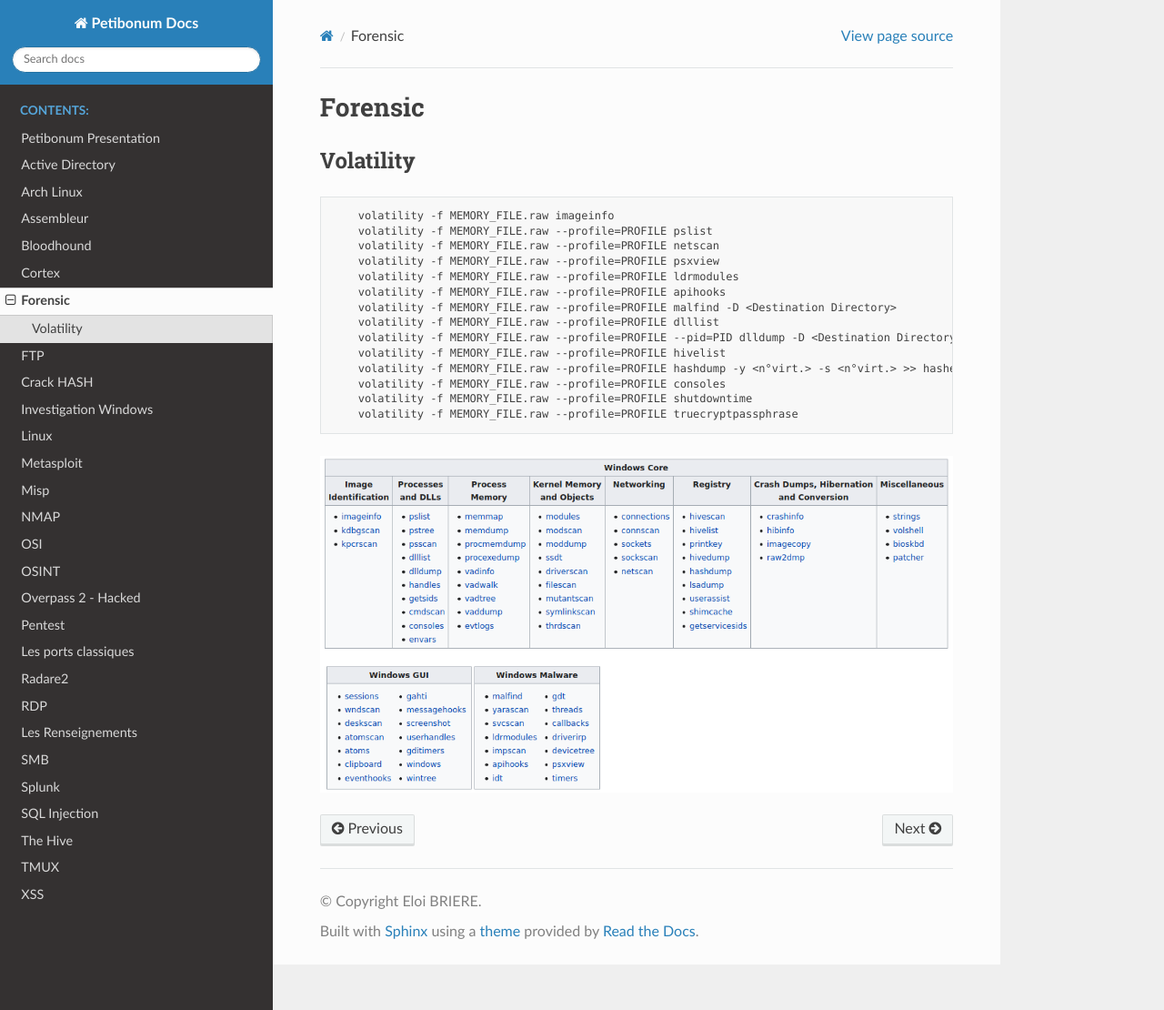
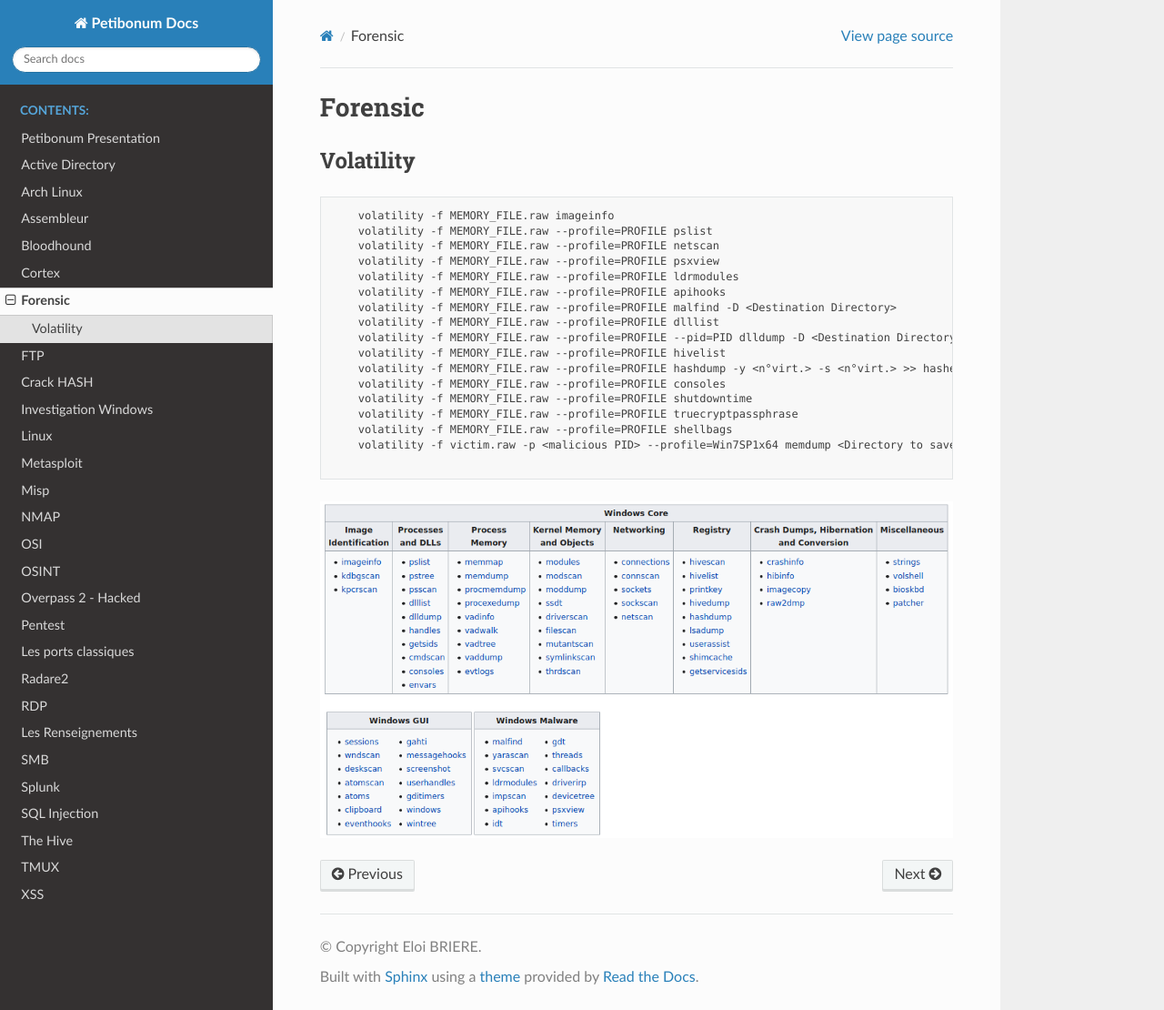
Before and after one commit to Iole-Bri/misp_docs_2, a Sphinx documentation site: the page built from docs/source/src/forensic.md, in a window 1280 px wide and 1110 px high. Shown: the whole window at 91% size. Built offline with Sphinx 7.4.7 and the Read the Docs theme 2.0.0, drawn with Linux system fonts in a browser that asks for light colours.

Commit message:
forensic

````diff
--- a/docs/source/src/forensic.md
+++ b/docs/source/src/forensic.md
@@ -17,6 +17,9 @@
     volatility -f MEMORY_FILE.raw --profile=PROFILE consoles                                            #extract command history
     volatility -f MEMORY_FILE.raw --profile=PROFILE shutdowntime                                        #last shutdown machine
     volatility -f MEMORY_FILE.raw --profile=PROFILE truecryptpassphrase                                 #passphrase partition truecrypt
+    volatility -f MEMORY_FILE.raw --profile=PROFILE shellbags                                           #show last directory open
+    volatility -f victim.raw -p <malicious PID> --profile=Win7SP1x64 memdump <Directory to save the file> #dump memory of specific PID
+
 ```
 
 ![](img/volatility.png)
````
